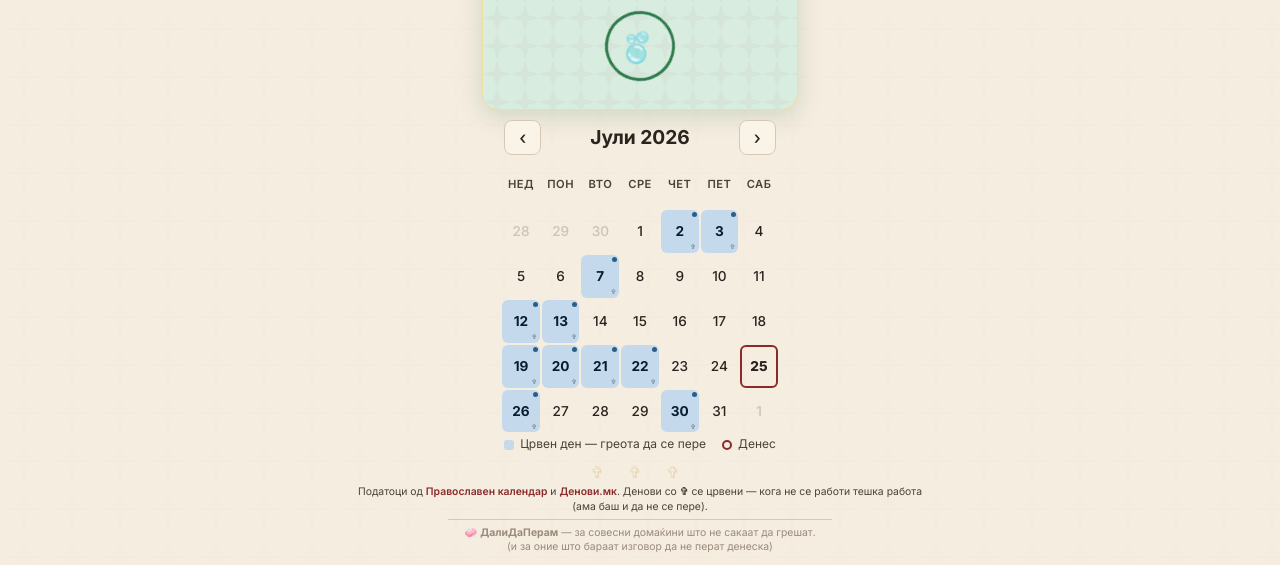
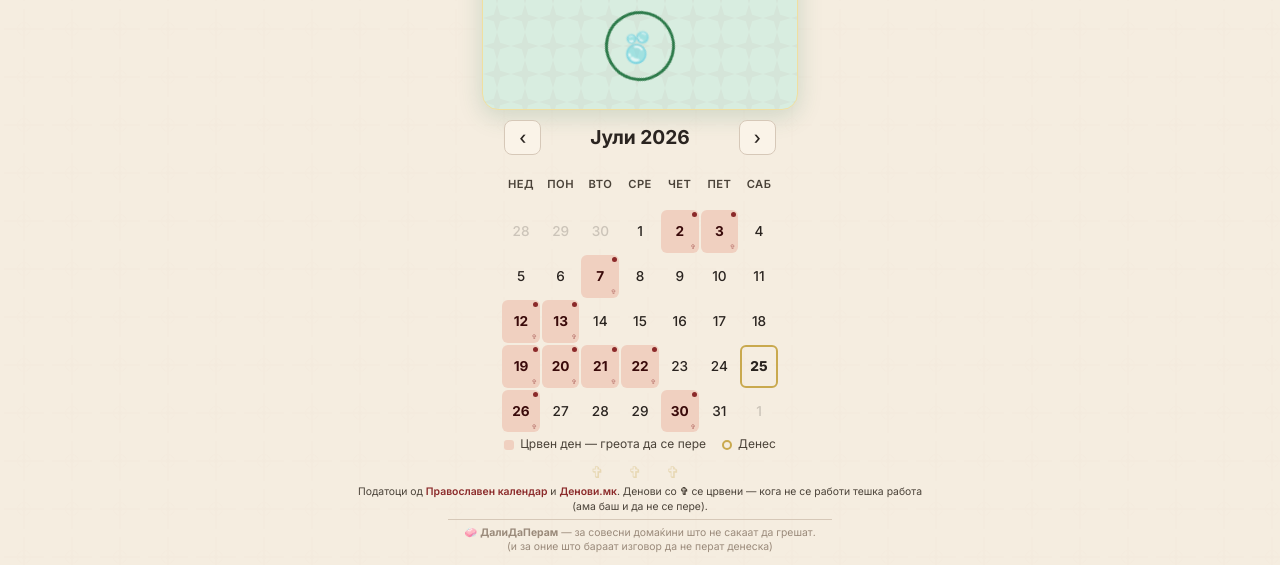
Before and after one commit to KinDzaDzaSki/dalidaperam, a plain HTML site: page index.html in a window 1280 px wide. Shown: the part 235-800 px from the top of the page. Drawn offline with Linux system fonts and the light colour scheme.

Commit message:
fix legend colors: red for црвен ден, gold for today

```diff
--- a/index.html
+++ b/index.html
@@ -290,8 +290,8 @@ body::before{
 }
 .calendar-grid .day-cell.other-month{opacity:.2}
 .calendar-grid .day-cell.red-day{
-  background:var(--md-tertiary-container);
-  color:var(--md-on-tertiary-container);
+  background:var(--md-primary-container);
+  color:var(--md-on-primary-container);
   font-weight:700;
   cursor:pointer;
 }
@@ -299,11 +299,11 @@ body::before{
   box-shadow:inset 0 0 0 2px var(--md-tertiary);
 }
 .calendar-grid .day-cell.today{
-  outline:2px solid var(--md-primary);
+  outline:2px solid var(--md-gold);
   outline-offset:-2px;
   font-weight:800;
 }
-.calendar-grid .day-cell.today.red-day{outline-color:var(--md-tertiary)}
+.calendar-grid .day-cell.today.red-day{outline-color:var(--md-gold)}
 .calendar-grid .day-cell .red-dot{display:none}
 .calendar-grid .day-cell.red-day .red-dot{
   display:block;
@@ -311,9 +311,9 @@ body::before{
   top:2px;right:2px;
   width:5px;height:5px;
   border-radius:50%;
-  background:var(--md-tertiary);
+  background:var(--md-primary);
 }
-.calendar-grid .day-cell.red-day::after{content:'✞';position:absolute;bottom:1px;right:3px;font-size:.4rem;opacity:.35}
+.calendar-grid .day-cell.red-day::after{content:'✞';position:absolute;bottom:1px;right:3px;font-size:.4rem;opacity:.4;color:var(--md-primary)}
 
 .calendar-legend{
   display:flex;
@@ -324,7 +324,7 @@ body::before{
   flex-shrink:0;
 }
 .calendar-legend span{display:flex;align-items:center;gap:6px}
-.calendar-legend .legend-red{display:inline-block;width:10px;height:10px;border-radius:3px;background:var(--md-tertiary-container)}
+.calendar-legend .legend-red{display:inline-block;width:10px;height:10px;border-radius:3px;background:var(--md-primary-container)}
 
 /* ═══════════════════════════════════════════
    INFO POPUP (click on red day)
@@ -488,7 +488,7 @@ body::before{
   <div class="calendar-grid" id="calendarGrid"></div>
   <div class="calendar-legend">
     <span><span class="legend-red"></span> Црвен ден — греота да се пере</span>
-    <span><span style="display:inline-block;width:10px;height:10px;border-radius:50%;border:2px solid var(--md-primary);vertical-align:middle"></span> Денес</span>
+    <span><span style="display:inline-block;width:10px;height:10px;border-radius:50%;border:2px solid var(--md-gold);vertical-align:middle"></span> Денес</span>
   </div>
 </div>
 
```
